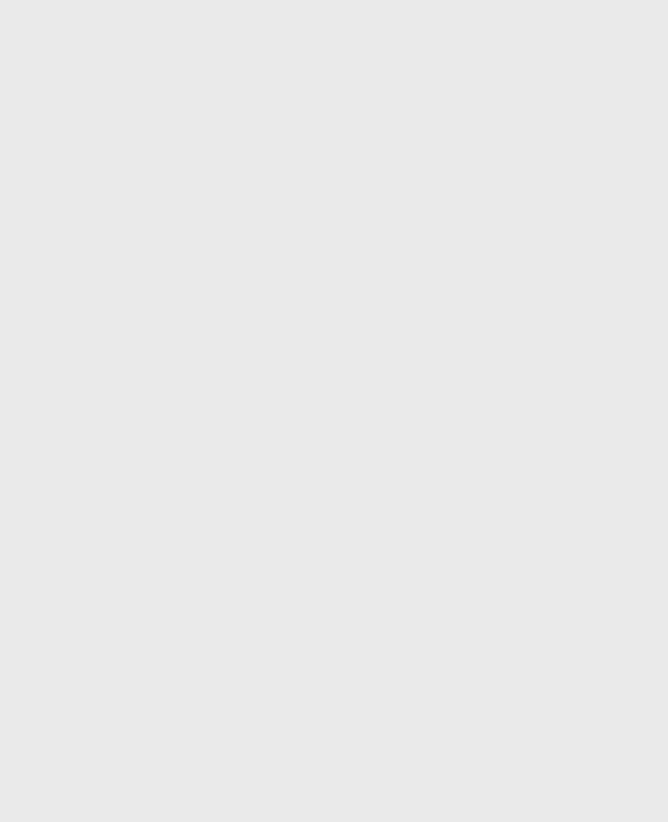
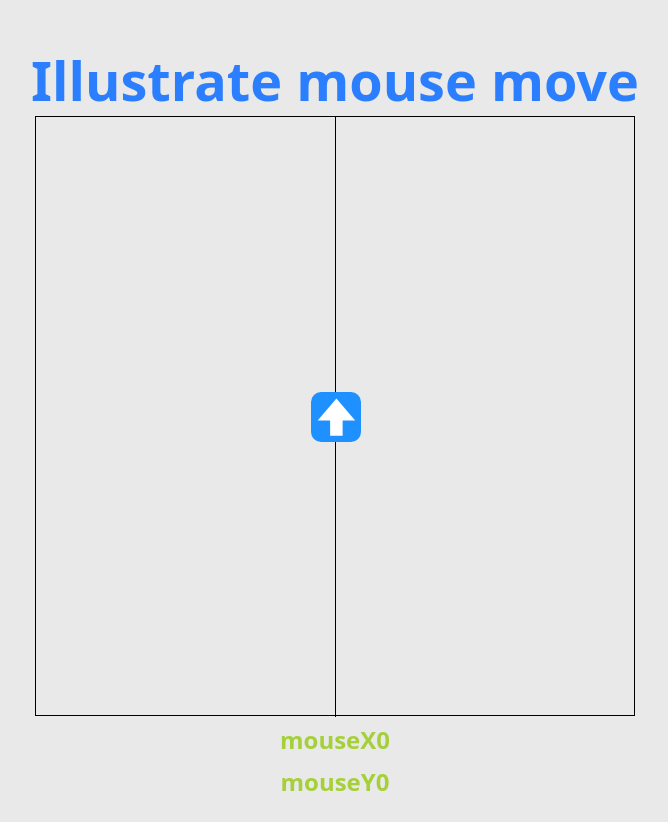
Before and after one commit to phaothu2002x/EmYeuKhoaHoc, a React (Vite) app: page /utilsBasic in a window 1280 px wide. Before the commit this address had no page. Shown: the part 130-952 px from the top of the page, without its empty margins (305-973 px from the left). Before the commit the page ends 800 px from the top, so only its background shows below. Built offline with nearby package versions, Linux system fonts and the light colour scheme.

Commit message:
maprange gsap

```diff
--- a/src/App.jsx
+++ b/src/App.jsx
@@ -5,6 +5,7 @@ import { GSDevTools } from 'gsap/GSDevTools';
 
 import ScrollTriggerPage from './pages/ScrollTriggerPage';
 import HomePage from './pages/HomePage';
+import UtilsBasic from './pages/UtilsBasic';
 gsap.registerPlugin(ScrollTrigger, SplitText, Flip, GSDevTools, TextPlugin);
 
 const App = () => {
@@ -13,6 +14,7 @@ const App = () => {
             <Routes>
                 <Route path="/" element={<HomePage />} />
                 <Route path="/scrolltrigger" element={<ScrollTriggerPage />} />
+                <Route path="/utilsBasic" element={<UtilsBasic />} />
             </Routes>
         </Router>
     );
--- a/src/components/Welcome.jsx
+++ b/src/components/Welcome.jsx
@@ -11,6 +11,12 @@ const Welcome = () => {
             >
                 ScrollTrigger page
             </Link>
+            <Link
+                to="/utilsBasic"
+                className="bg-gray-600 p-3 text-2xl text-white mx-2"
+            >
+                Uttils Basic page
+            </Link>
         </div>
     );
 };
--- a/src/index.css
+++ b/src/index.css
@@ -9,6 +9,8 @@ body {
     width: 100%;
     background-color: rgb(233, 233, 233);
     color: rgb(165, 208, 57);
+    font-size: x-large;
+    font-weight: bold;
     scroll-behavior: smooth;
     overflow-x: hidden;
 }
@@ -248,4 +250,35 @@ body {
             }
         }
     }
+
+    #utilBasic {
+        h1 {
+            @apply text-4xl font-bold text-blue-500;
+        }
+        #demoUtilBasic {
+            @apply border-black border-solid border-1 w-[600px] h-[600px];
+
+            .line {
+                @apply absolute w-[1px] h-[600px] bg-black left-1/2;
+            }
+
+            .box {
+                position: absolute;
+                width: 50px;
+                height: 50px;
+                background: dodgerblue;
+                border-radius: 10px;
+                left: 275px;
+                top: 275px;
+            }
+            .box path {
+                fill: white;
+            }
+
+            /* .box,
+            .line {
+                pointer-events: none;
+            } */
+        }
+    }
 }
--- /dev/null
+++ b/src/pages/UtilsBasic.jsx
@@ -0,0 +1,72 @@
+import { useGSAP } from '@gsap/react';
+import gsap from 'gsap';
+import React, { useEffect, useRef, useState } from 'react';
+
+const UtilsBasic = () => {
+    const containerRef = useRef(null);
+    const utilsRef = useRef();
+    const [mouseX, setMouseX] = useState(0);
+    const [mouseY, setMouseY] = useState(0);
+    useGSAP(
+        () => {
+            const container = containerRef.current;
+            if (!container) return;
+
+            //convert to quicksetter
+            const setScaleX = gsap.quickSetter('.box', 'scaleX');
+            const setScaleY = gsap.quickSetter('.box', 'scaleY');
+
+            const handleMouseMove = (e) => {
+                const rect = container.getBoundingClientRect();
+                const x = e.clientX - rect.left;
+                const y = e.clientY - rect.top;
+                setMouseX(x);
+                setMouseY(y);
+                //
+                const scaleX = gsap.utils.mapRange(0, 600, 1, 4, x);
+                const scaleY = gsap.utils.mapRange(0, 600, 1, 4, y);
+                setScaleX(scaleX);
+                setScaleY(scaleY);
+            };
+
+            container.addEventListener('mousemove', handleMouseMove);
+            return () => {
+                container.removeEventListener('mousemove', handleMouseMove);
+            };
+        },
+        { scope: utilsRef }
+    );
+
+    return (
+        <main
+            id="utilBasic"
+            ref={utilsRef}
+            className="boxContent flex-center flex-col gap-1"
+        >
+            <h1>Illustrate mouse move</h1>
+            <div id="demoUtilBasic" ref={containerRef} className="relative">
+                <div className="line"></div>
+                <div className="box">
+                    <svg viewBox="0 0 16 16">
+                        <path d="M14.13 9.11h-12l6-7 6 7z" />
+                        <path d="M6.12 8h4v6h-4z" />
+                    </svg>
+                </div>
+            </div>
+            <p>
+                mouseX
+                <span className="output" id="mouseX">
+                    {mouseX}
+                </span>
+            </p>
+            <p>
+                mouseY
+                <span className="output" id="mouseY">
+                    {mouseY}
+                </span>
+            </p>
+        </main>
+    );
+};
+
+export default UtilsBasic;
```
